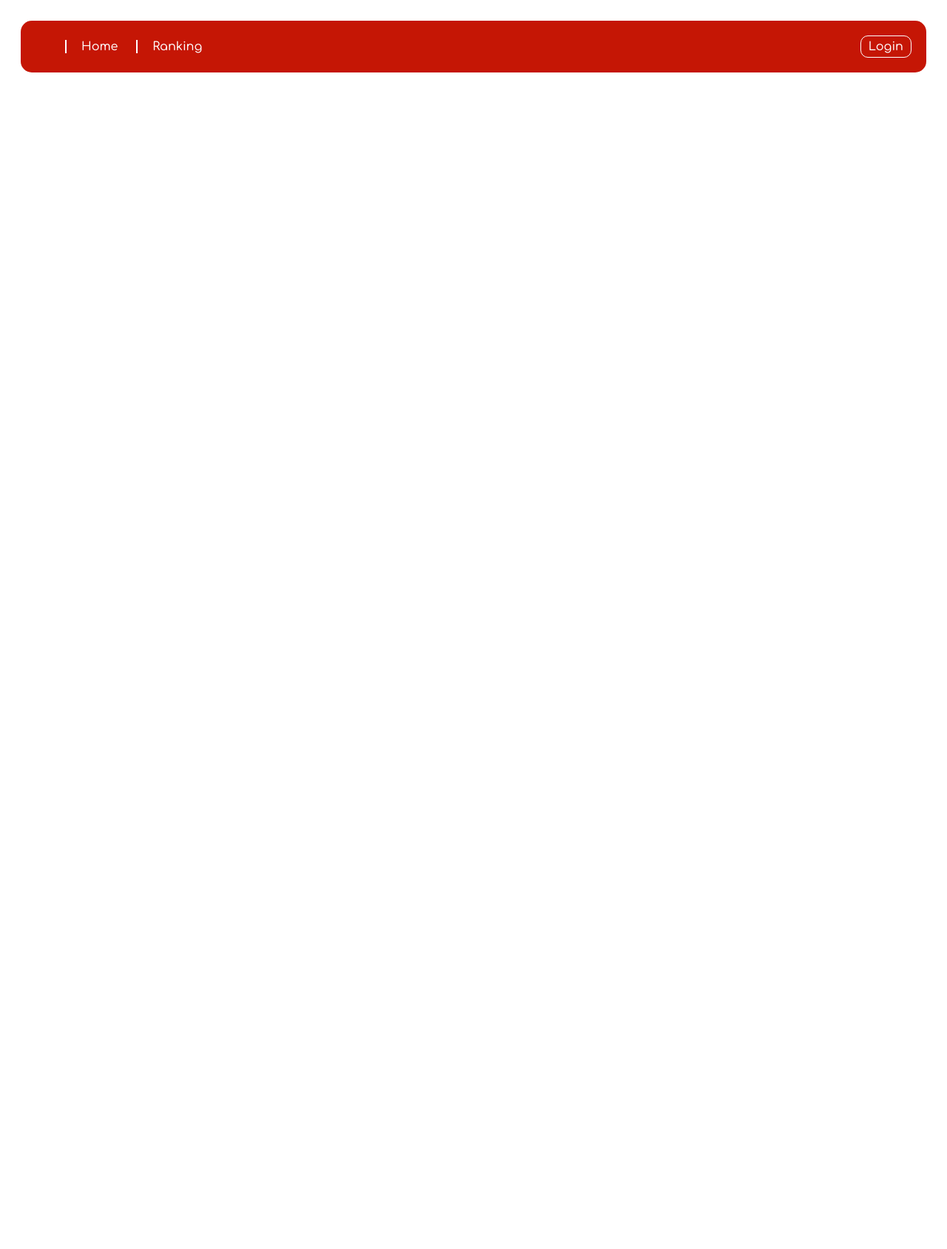
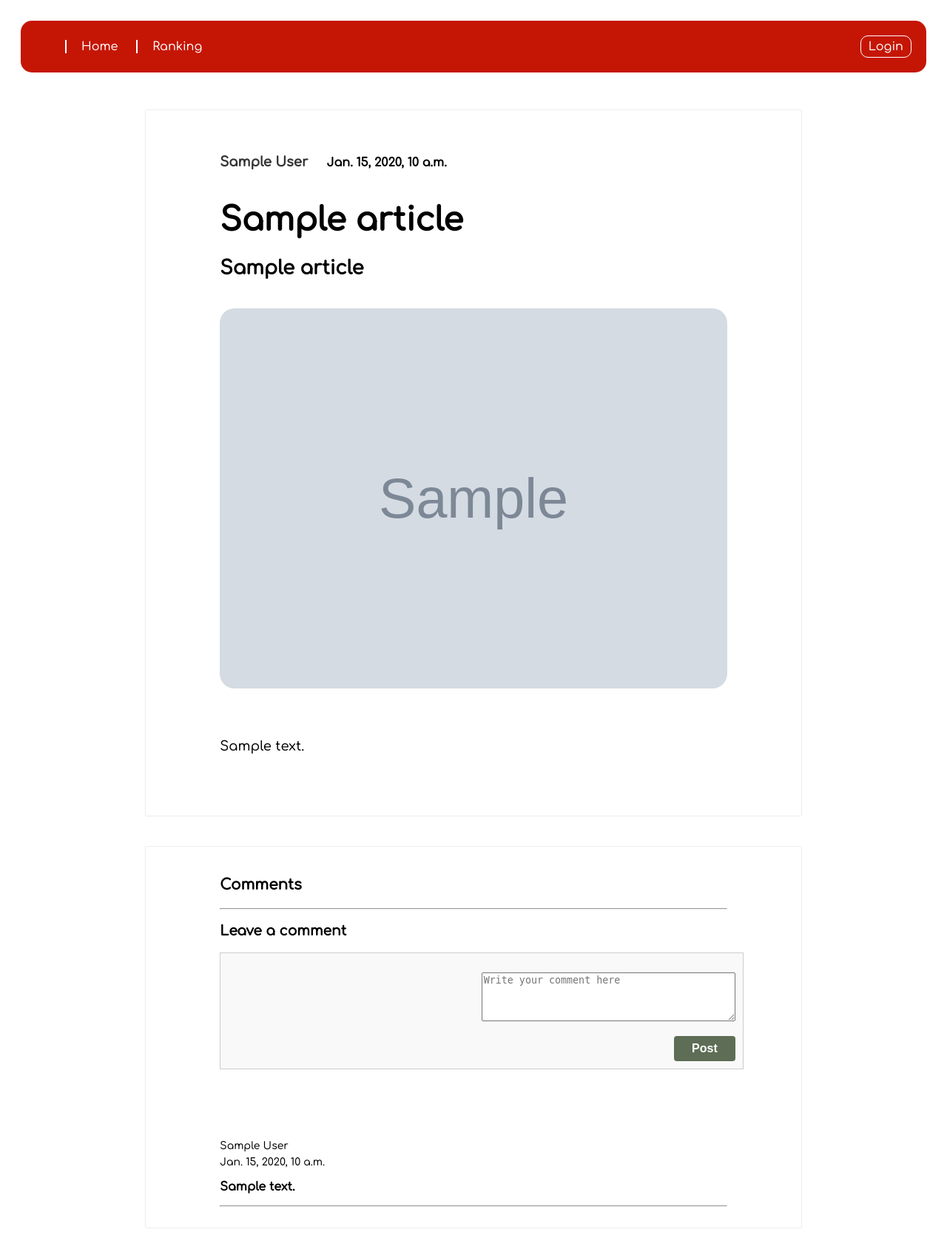
Before and after one commit to huuson9/hn_python_naitei19-content_management_system, a Django app: page /home/article/1/ in a window 1280 px wide. Shown: the whole page at 74% size. Before the commit the page ends 98 px from the top, so only its background shows below. Run offline with Django 4.2, Linux system fonts and the light colour scheme; tables that the repository leaves empty hold one stand-in row (values such as "Sample post"); grey boxes marked "Sample" are stand-in pictures; parts of the project's set-up code (start-up, migrations or seed data) failed here and were passed over; some libraries are stand-ins or nearby versions.

Commit message:
Task_68549_DetailArticle_comment

```diff
--- a/CMS/home/forms.py
+++ b/CMS/home/forms.py
@@ -1,6 +1,6 @@
 from django import forms
 
-from . models import User
+from . models import User, Comment
 
 class UserForm(forms.ModelForm):
     class Meta:
@@ -13,3 +13,15 @@ class UserForm(forms.ModelForm):
             'username': forms.TextInput(attrs={'class': 'form-control'}),
             'password': forms.PasswordInput(attrs={'class': 'form-control'}),
         }
+
+class CommentForm(forms.ModelForm):
+
+    class Meta:
+        model = Comment
+        fields = ['text']
+        labels = {
+            'text': ''
+        }
+        widgets = {
+            'text': forms.Textarea(attrs={'rows': 4, 'placeholder': 'Write your comment here', 'id': 'comment_text'}),
+        }
--- a/CMS/home/static/css/styles.css
+++ b/CMS/home/static/css/styles.css
@@ -273,3 +273,107 @@ body {
 .blog-read-more:hover > a {
   color: #fff;
 }
+
+/* BLOG DETAIL */
+.blog-wrapper {
+  display: flex;
+  flex-direction: column;
+  align-items: center;
+}
+.blog-container {
+  width: 56%;
+  padding: 60px 100px;
+  border: solid 1px rgba(232, 230, 230, 0.75);
+  border-radius: 2px;
+}
+
+.blog-detail_infor {
+  font-size: 16px;
+  font-weight: 700;
+  margin-bottom: 40px;
+}
+
+.blog-detail-author {
+  margin-right: 20px;
+}
+.blog-detail-title {
+  font-size: 44px;
+  font-weight: 900;
+  margin-bottom: 20px;
+}
+
+.blog-detail-subtitle {
+  font-size: 26px;
+  font-weight: 700;
+  margin-bottom: 40px;
+}
+
+.blog-detail-img {
+  width: 100%;
+  border-radius: 20px;
+  margin-bottom: 40px;
+}
+
+.blog-detail-content {
+  font-size: 18px;
+  line-height: 32px;
+}
+
+.comment-section {
+  margin-top: 40px;
+  width: 56%;
+  padding: 20px 100px;
+  border: solid 1px rgba(232, 230, 230, 0.75);
+  border-radius: 2px;
+}
+.comment-title {
+  font-size: 20px;
+  font-weight: 900;
+}
+.comment-list {
+  margin-top: 100px;
+}
+
+.comment-infor {
+  font-size: 14px;
+  line-height: 8px;
+}
+
+.comment-text {
+  font-size: 16px;
+  margin-top: 20px;
+  font-weight: 700;
+}
+.comment-box {
+  width: 100%;
+  border: 1px solid #ccc;
+  padding: 10px;
+  background-color: #f9f9f9;
+  display: flex;
+  flex-direction: column;
+  align-items: flex-end;
+}
+
+/* CSS cho tất cả các trường input trong form */
+.comment-box input {
+  /* Điều chỉnh các thuộc tính CSS theo ý muốn */
+  border: 1px solid #ccc;
+  padding: 5px;
+  margin: 5px;
+  width: 100%;
+}
+
+.submit-btn {
+  font-size: 16px;
+  padding: 8px 24px;
+  font-weight: 700;
+  cursor: pointer;
+  background-color: #5e6d55;
+  border: none;
+  border-radius: 4px;
+  color: #fff;
+}
+
+.submit-btn:hover {
+  opacity: 0.6;
+}
--- a/CMS/home/templates/home/article/article_detail.html
+++ b/CMS/home/templates/home/article/article_detail.html
@@ -1,3 +1,50 @@
 {% extends "base_generic.html" %} {% load i18n %} {% block content %}
-<div class="testbox"></div>
+<main>
+  <div class="blog-wrapper">
+    <div class="blog-container">
+      <div class="blog-detail_infor">
+        <span class="blog-detail-author"
+          ><a
+            href="{% url 'user' user.id  %}"
+            class="blog-link blog-author-name"
+          >
+            {{ article.author.get_full_name}}
+          </a></span
+        >
+        <span class="blog-detail-date">{{article.created_at}}</span>
+      </div>
+      <p class="blog-detail-title">{{article.title}}</p>
+      <p class="blog-detail-subtitle">{{article.subtitle}}</p>
+      <img
+        class="blog-detail-img"
+        src="{{ article.image.url }}"
+        alt="Image Alt Text"
+      />
+      <p class="blog-detail-content">{{article.content}}</p>
+    </div>
+    <div class="comment-section">
+      <p class="comment-title">{% trans 'Comments'%}</p>
+      <hr />
+      <h3>{% trans 'Leave a comment'%}</h3>
+      <form method="post" class="comment-box" id="post-form">
+        {{ comment_form.as_p }} {% csrf_token %}
+        <button data-article="{{article.id}}" class="submit-btn" type="submit">
+          {% trans 'Post'%}
+        </button>
+      </form>
+      <div class="comment-list">
+        {% for comment in comments %}
+        <div class="comment-infor">
+          <p class="comment-author">{{ comment.user.get_full_name}}</p>
+          <p class="comment-date">{{ comment.created_at}}</p>
+        </div>
+        <p class="comment-text">{{ comment.text }}</p>
+        <hr />
+        {% empty %}
+        <p>{% trans 'No comments yet.'%}</p>
+        {% endfor %}
+      </div>
+    </div>
+  </div>
+</main>
 {% endblock %}
--- a/CMS/home/views.py
+++ b/CMS/home/views.py
@@ -1,9 +1,13 @@
 from django.shortcuts import get_object_or_404, redirect, render
+from django.http import HttpResponse
+from django.contrib import messages
+from django.urls import reverse
+from django.http import HttpResponseRedirect
 
 # Create your views here.
 
-from . models import User, Article
-from . forms import UserForm
+from . models import User, Article, Comment
+from . forms import UserForm, CommentForm
 
 def index(request):
     return render(request, 'index.html')
@@ -12,7 +16,7 @@ def showUserDetail(request, pk):
     user = get_object_or_404(User, id=pk)
     context = {'user': user}
 
-    return render(request, 'home/user/user_detail.html', context)
+    return render(request, 'home/user/user_detail.html' , context)
 
 def updateUser(request, pk):
     user = get_object_or_404(User)
@@ -26,15 +30,27 @@ def updateUser(request, pk):
 
     context = {'form': form}
 
-    return render(request, 'home/user/user_update.html', context)
+    return render(request, 'home/user/user_update.html' , context)
 
 def articleList(request):
     article = Article.objects.all().order_by('-created_at')
-    context = {'article': article}
+    context = {'article': article, }
     return render(request, 'index.html', context)
 
 def articleDetail(request, pk):
     article = get_object_or_404(Article, id=pk)
-    context = {'article': article}
+    comments = Comment.objects.filter(article=article)
+    # context = {'article': article, 'new_comment': new_comment, 'comment_form': comment_form}
+    if request.method == 'POST':
+        comment_form = CommentForm(data=request.POST)
+        if comment_form.is_valid():
+            comment = comment_form.save(commit=False)
+            comment.article = article
+            comment.user = request.user
+            comment.save()
+    else:
+        comment_form = CommentForm()
 
-    return render(request, 'home/article/article_detail.html', context)
+    return render(request, 'home/article/article_detail.html', {'article': article,
+                                                                'comments': comments,
+                                                                'comment_form': comment_form})
```
Also changed, not shown: CMS/home/admin.py (+8 -1 lines), CMS/home/templates/index.html (+6 -4 lines), CMS/home/urls.py (line endings or trailing spaces), CMS/locale/en/LC_MESSAGES/django.po, CMS/locale/vi/LC_MESSAGES/django.po.
